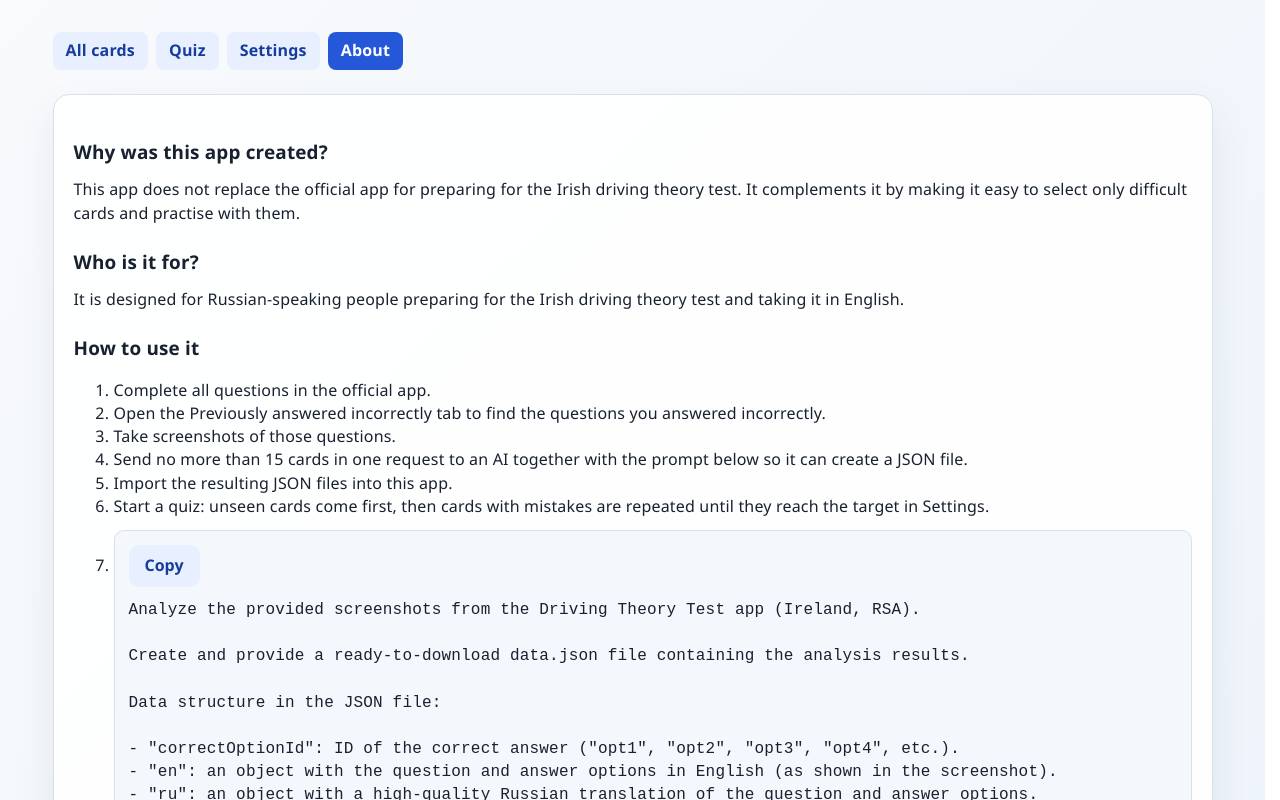
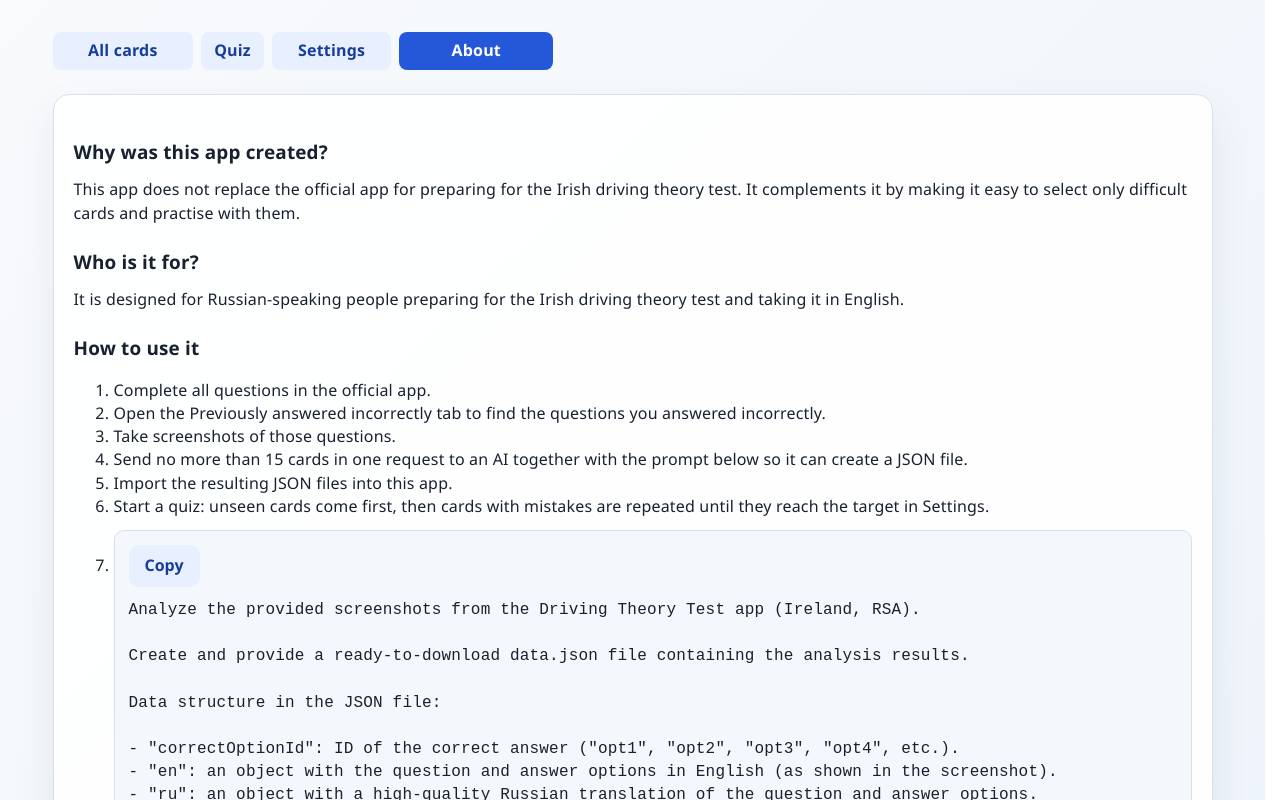
Before and after one commit to SVDotsenko/weak-cards-quiz-react, a React (Vite) app: page /about in a window 1280 px wide. Shown: the top 800 px of the page. Built offline with nearby package versions, Linux system fonts and the light colour scheme.

Commit message:
feat: enhance navigation links with translation support and improve layout

```diff
--- a/src/App.css
+++ b/src/App.css
@@ -108,6 +108,23 @@ button:disabled {
   color: var(--blue-dark);
   font-weight: 700;
   text-decoration: none;
+}
+
+.main-navigation a {
+  display: inline-grid;
+  align-items: center;
+  justify-items: center;
+}
+
+.main-navigation a>span {
+  grid-area: 1 / 1;
+}
+
+/* Hidden labels in every language reserve the widest button width. */
+.nav-label-sizer {
+  height: 0;
+  overflow: hidden;
+  visibility: hidden;
 }
 
 .main-navigation a.active {
@@ -603,6 +620,7 @@ main {
 
   .menu-list a {
     width: 100%;
+    justify-items: start;
   }
 
   .menu--open .menu-list {
--- a/src/components/Navigation.jsx
+++ b/src/components/Navigation.jsx
@@ -1,6 +1,9 @@
 import { useEffect, useRef, useState } from "react";
 import { NavLink } from "react-router-dom";
 import { useApp } from "../app/useApp";
+import { UI_LANGUAGES, getTranslator } from "../i18n";
+
+const translators = UI_LANGUAGES.map((language) => getTranslator(language));
 
 function Navigation() {
   const { t } = useApp();
@@ -56,10 +59,10 @@ function Navigation() {
   };
 
   const links = [
-    ["/cards", t("navigation.cards")],
-    ["/quiz", t("navigation.quiz")],
-    ["/settings", t("navigation.settings")],
-    ["/about", t("navigation.about")],
+    ["/cards", "navigation.cards"],
+    ["/quiz", "navigation.quiz"],
+    ["/settings", "navigation.settings"],
+    ["/about", "navigation.about"],
   ];
 
   return (
@@ -85,14 +88,23 @@ function Navigation() {
       </button>
 
       <ul className="menu-list" id="mobile-menu">
-        {links.map(([to, label]) => (
+        {links.map(([to, key]) => (
           <li key={to}>
             <NavLink
               to={to}
               className={({ isActive }) => (isActive ? "active" : undefined)}
               onClick={handleLinkClick}
             >
-              {label}
+              <span>{t(key)}</span>
+              {translators.map((translate, index) => (
+                <span
+                  key={UI_LANGUAGES[index]}
+                  className="nav-label-sizer"
+                  aria-hidden="true"
+                >
+                  {translate(key)}
+                </span>
+              ))}
             </NavLink>
           </li>
         ))}
```
